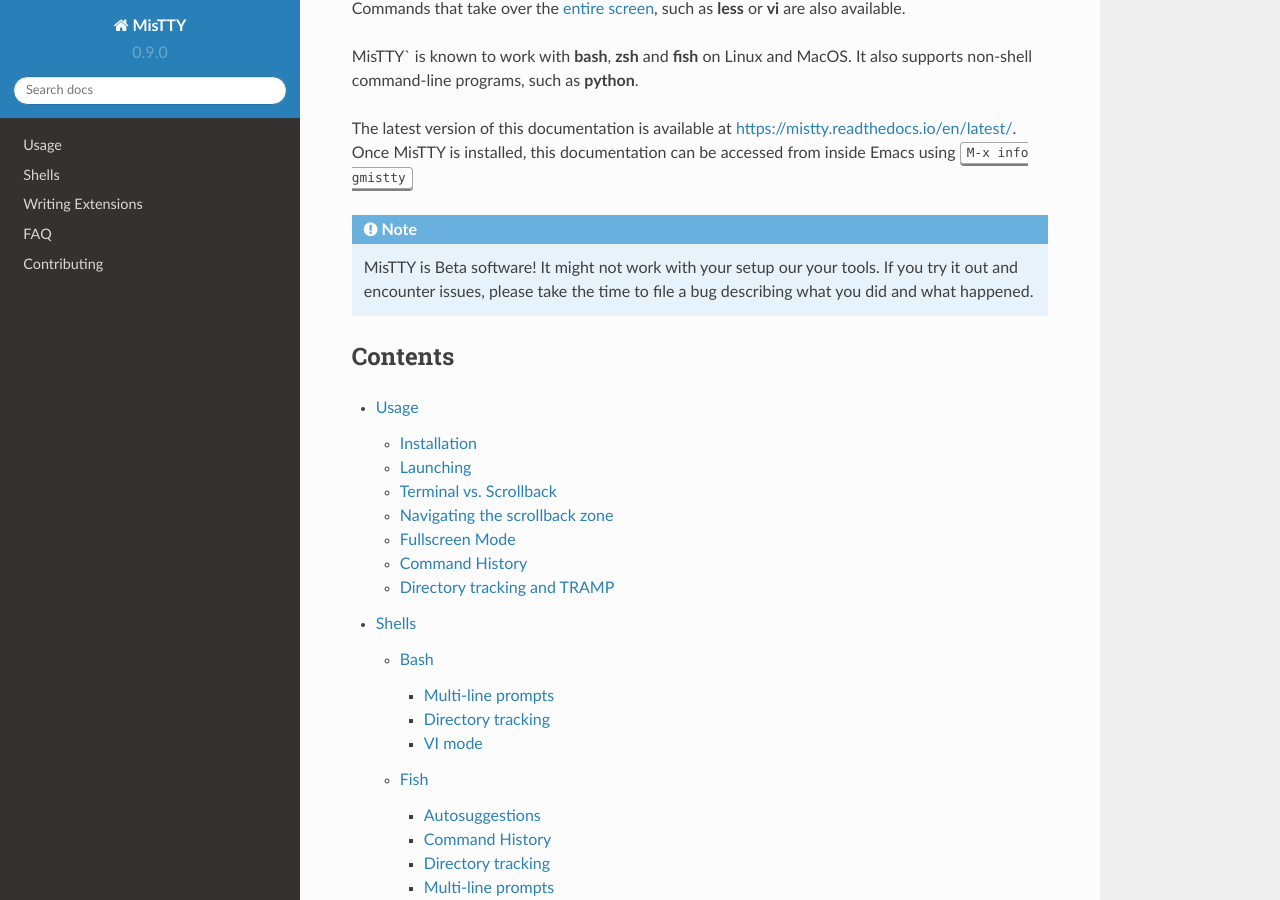
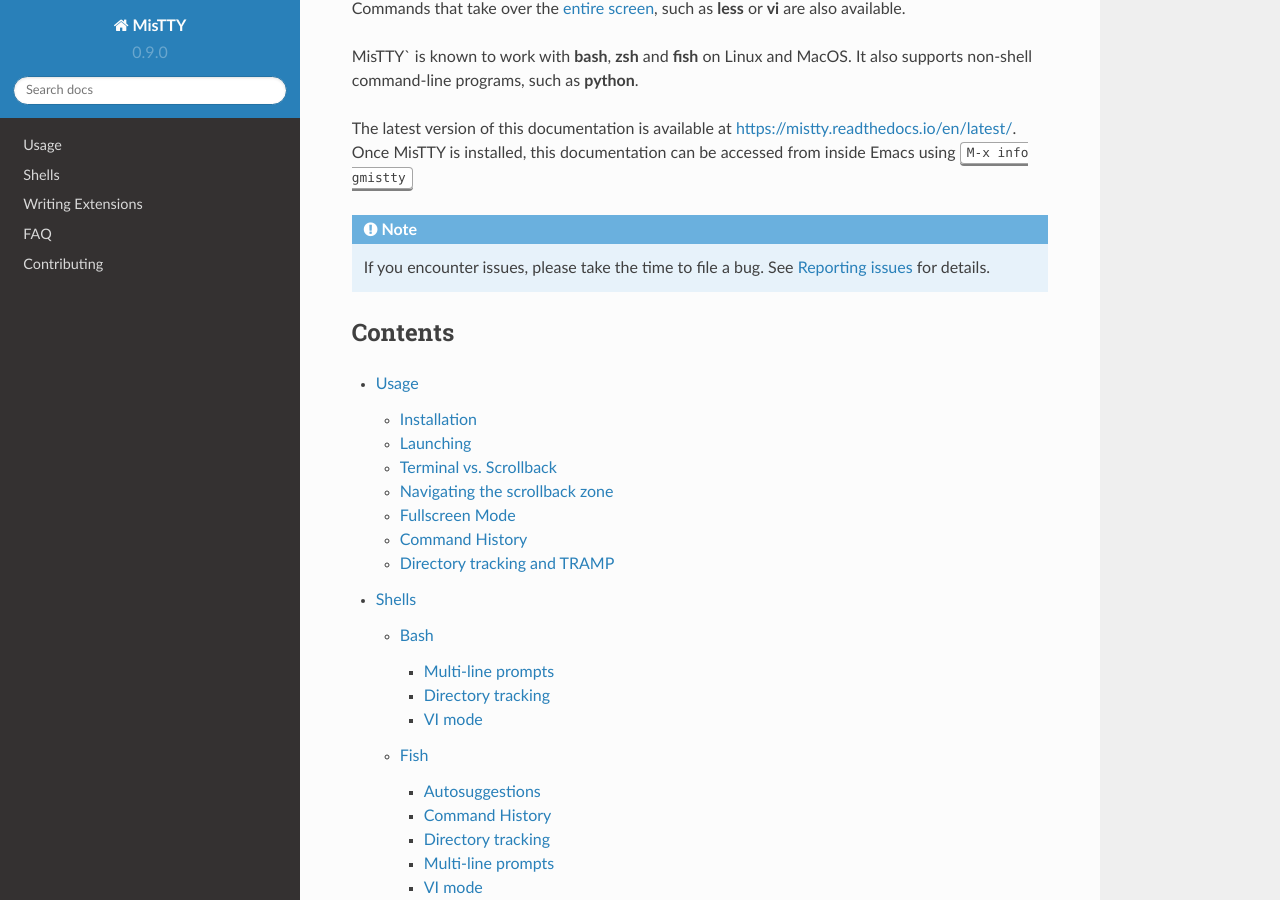
Before and after one commit to szermatt/mistty, a Sphinx documentation site: the page built from docs/source/index.rst, in a window 1280 px wide and 900 px high, scrolled down 429 px. Built offline with Sphinx 7.4.7 and the Read the Docs theme 2.0.0, drawn with Linux system fonts in a browser that asks for light colours.

Commit message:
Doc: Link to "Reporting Issues" from the index.

```diff
--- a/docs/source/contrib.rst
+++ b/docs/source/contrib.rst
@@ -1,5 +1,7 @@
 Contributing
 ============
+
+.. _reporting:
 
 Reporting issues
 ----------------
--- a/docs/source/index.rst
+++ b/docs/source/index.rst
@@ -29,9 +29,8 @@
 
 .. note::
 
-   MisTTY is Beta software! It might not work with your setup our your
-   tools. If you try it out and encounter issues, please take the time
-   to file a bug describing what you did and what happened.
+   If you encounter issues, please take the time to file a bug. See
+   :ref:`reporting` for details.
 
 Contents
 --------
```
Also changed, not shown: 1 other file.
